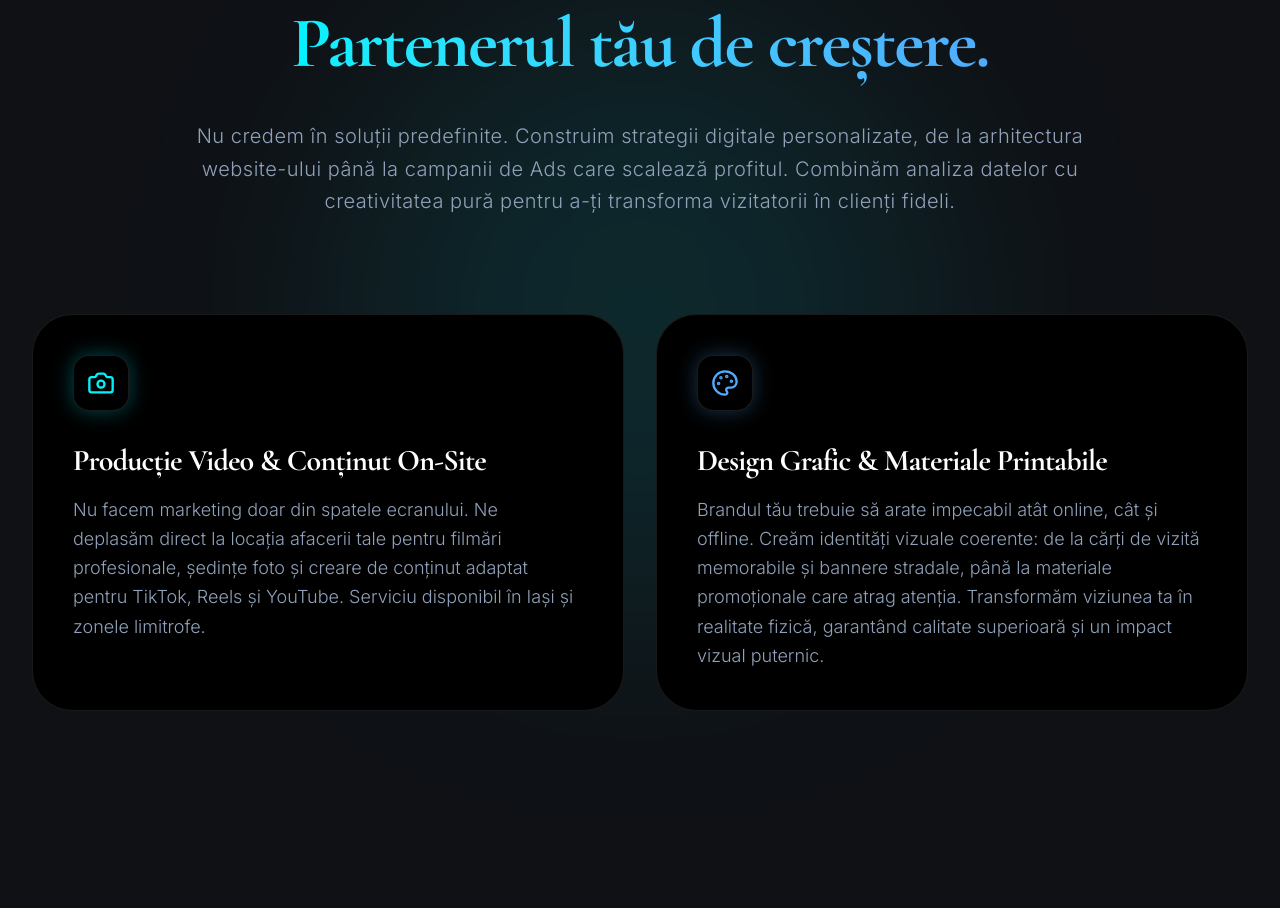
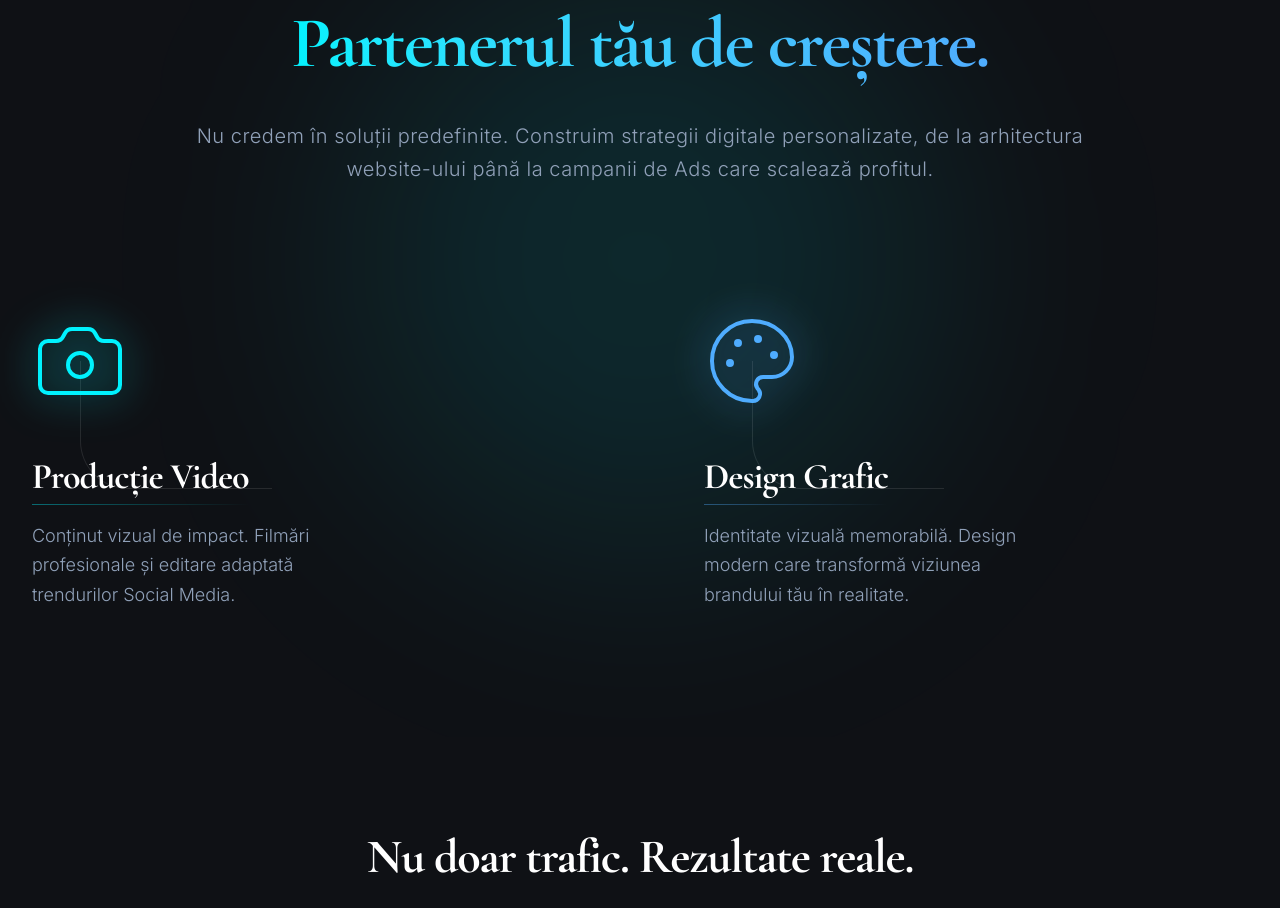
Before and after one commit to ciprianalexandru450-afk/PFA, a React (Vite) app: page / in a window 1280 px wide. Shown: the part 1020-1928 px from the top of the page. Built offline with nearby package versions, Linux system fonts and the light colour scheme.

Commit message:
feat: Enhance About section spacing and layout
Increase bottom margin of the About section to improve visual hierarchy and readability. Adjust the services grid to use larger gaps, further enhancing the layout's spaciousness.

```diff
--- a/src/App.tsx
+++ b/src/App.tsx
@@ -498,7 +498,7 @@ const AgencyPresentation = () => (
 
     <div className="max-w-7xl mx-auto relative z-10">
       {/* About Section */}
-      <div className="max-w-4xl mx-auto text-center mb-24 reveal">
+      <div className="max-w-4xl mx-auto text-center mb-32 reveal">
         <h2 className="text-4xl md:text-5xl lg:text-7xl font-bold leading-tight tracking-tight mb-8">
           Mai mult decât o agenție. <br/>
           <span className="font-serif bg-clip-text text-transparent bg-gradient-to-r from-[#00f2fe] to-[#4facfe]">
@@ -506,37 +506,61 @@ const AgencyPresentation = () => (
           </span>
         </h2>
         <p className="text-lg md:text-xl text-slate-400 font-light leading-relaxed tracking-wide">
-          Nu credem în soluții predefinite. Construim strategii digitale personalizate, de la arhitectura website-ului până la campanii de Ads care scalează profitul. Combinăm analiza datelor cu creativitatea pură pentru a-ți transforma vizitatorii în clienți fideli.
+          Nu credem în soluții predefinite. Construim strategii digitale personalizate, de la arhitectura website-ului până la campanii de Ads care scalează profitul.
         </p>
       </div>
 
-      {/* Services Bento Grid */}
-      <div className="grid md:grid-cols-2 gap-8 reveal-stagger">
+      {/* Services Grid (No Cards) */}
+      <div className="grid md:grid-cols-2 gap-24 md:gap-32 reveal-stagger">
         {/* Video Service */}
-        <div className="p-10 rounded-[2.5rem] border border-white/10 bg-black relative overflow-hidden group reveal">
-          <div className="absolute inset-0 bg-gradient-to-br from-white/[0.02] to-transparent opacity-0 group-hover:opacity-100 transition-opacity duration-500" />
-          <div className="relative z-10">
-            <div className="w-14 h-14 rounded-2xl bg-black border border-white/10 flex items-center justify-center text-[#00f2fe] mb-8 shadow-[0_0_20px_rgba(0,242,254,0.3)] group-hover:shadow-[0_0_30px_rgba(0,242,254,0.5)] transition-all duration-500">
-              <Camera size={28} />
+        <div className="relative group reveal">
+          <div className="relative z-10 flex flex-col items-center md:items-start">
+            {/* Icon with Neon Glow */}
+            <div
+              className="mb-12 text-[#00f2fe] transition-all duration-500 transform group-hover:scale-110"
+              style={{ filter: 'drop-shadow(0 0 20px rgba(0, 242, 254, 0.8))' }}
+            >
+              <Camera size={96} strokeWidth={1} />
             </div>
-            <h3 className="text-2xl md:text-3xl font-bold text-white mb-4 tracking-tight">Producție Video & Conținut On-Site</h3>
-            <p className="text-slate-400 font-light leading-relaxed text-lg">
-              Nu facem marketing doar din spatele ecranului. Ne deplasăm direct la locația afacerii tale pentru filmări profesionale, ședințe foto și creare de conținut adaptat pentru TikTok, Reels și YouTube. Serviciu disponibil în Iași și zonele limitrofe.
-            </p>
+
+            {/* Connecting Vector Line */}
+            <div className="absolute top-12 left-12 w-48 h-32 border-l border-b border-white/10 rounded-bl-[3rem] -z-10 hidden md:block" />
+
+            <div className="text-center md:text-left">
+              <h3 className="text-3xl md:text-4xl font-bold text-white mb-6 tracking-tight relative inline-block">
+                Producție Video
+                <div className="absolute -bottom-2 left-0 w-full h-[1px] bg-gradient-to-r from-[#00f2fe]/40 to-transparent" />
+              </h3>
+              <p className="text-slate-400 font-light leading-relaxed text-lg max-w-xs">
+                Conținut vizual de impact. Filmări profesionale și editare adaptată trendurilor Social Media.
+              </p>
+            </div>
           </div>
         </div>
 
         {/* Design Service */}
-        <div className="p-10 rounded-[2.5rem] border border-white/10 bg-black relative overflow-hidden group reveal">
-          <div className="absolute inset-0 bg-gradient-to-br from-white/[0.02] to-transparent opacity-0 group-hover:opacity-100 transition-opacity duration-500" />
-          <div className="relative z-10">
-            <div className="w-14 h-14 rounded-2xl bg-black border border-white/10 flex items-center justify-center text-[#4facfe] mb-8 shadow-[0_0_20px_rgba(79,172,254,0.3)] group-hover:shadow-[0_0_30px_rgba(79,172,254,0.5)] transition-all duration-500">
-              <Palette size={28} />
+        <div className="relative group reveal">
+          <div className="relative z-10 flex flex-col items-center md:items-start">
+            {/* Icon with Neon Glow */}
+            <div
+              className="mb-12 text-[#4facfe] transition-all duration-500 transform group-hover:scale-110"
+              style={{ filter: 'drop-shadow(0 0 20px rgba(79, 172, 254, 0.8))' }}
+            >
+              <Palette size={96} strokeWidth={1} />
             </div>
-            <h3 className="text-2xl md:text-3xl font-bold text-white mb-4 tracking-tight">Design Grafic & Materiale Printabile</h3>
-            <p className="text-slate-400 font-light leading-relaxed text-lg">
-              Brandul tău trebuie să arate impecabil atât online, cât și offline. Creăm identități vizuale coerente: de la cărți de vizită memorabile și bannere stradale, până la materiale promoționale care atrag atenția. Transformăm viziunea ta în realitate fizică, garantând calitate superioară și un impact vizual puternic.
-            </p>
+
+            {/* Connecting Vector Line */}
+            <div className="absolute top-12 left-12 w-48 h-32 border-l border-b border-white/10 rounded-bl-[3rem] -z-10 hidden md:block" />
+
+            <div className="text-center md:text-left">
+              <h3 className="text-3xl md:text-4xl font-bold text-white mb-6 tracking-tight relative inline-block">
+                Design Grafic
+                <div className="absolute -bottom-2 left-0 w-full h-[1px] bg-gradient-to-r from-[#4facfe]/40 to-transparent" />
+              </h3>
+              <p className="text-slate-400 font-light leading-relaxed text-lg max-w-xs">
+                Identitate vizuală memorabilă. Design modern care transformă viziunea brandului tău în realitate.
+              </p>
+            </div>
           </div>
         </div>
       </div>
```
